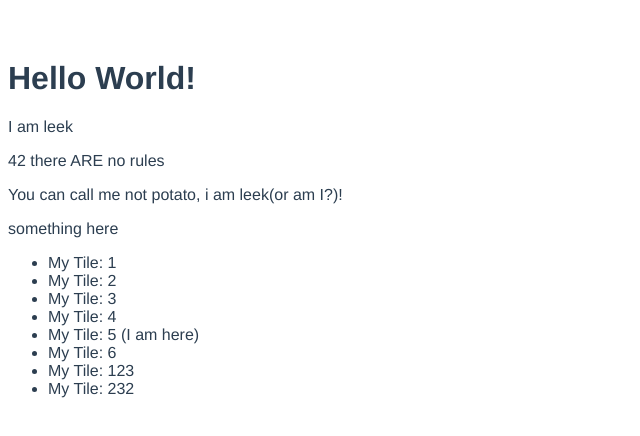
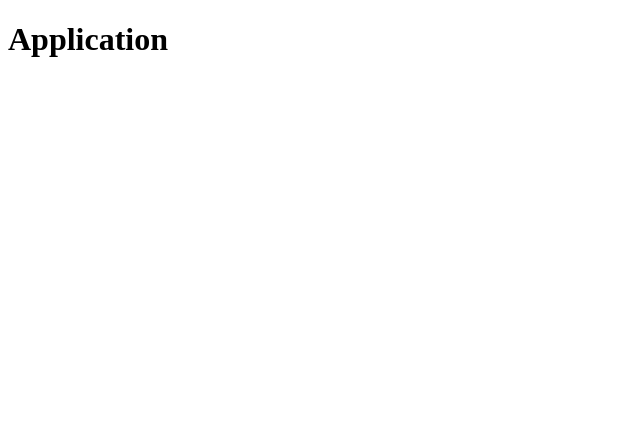
Before and after one commit to AlyxMoon/epicodus-team02-leek-quest, a Vue app in the folder client/: page / in a window 1280 px wide. Shown: the top 436 px of the page, without its empty margins (0-640 px from the left). Built offline with nearby package versions, Linux system fonts and the light colour scheme.

Commit message:
add pages and placeholder content

```diff
--- a/client/package.json
+++ b/client/package.json
@@ -1,5 +1,5 @@
 {
-  "name": "client",
+  "name": "leek-quest-client",
   "version": "0.1.0",
   "private": true,
   "scripts": {
--- a/client/src/App.vue
+++ b/client/src/App.vue
@@ -1,31 +1,12 @@
 <template>
-  <!-- <img alt="Vue logo" src="./assets/logo.png"> -->
-  <!-- <HelloWorld msg="Welcome to Your Vue.js App"/> -->
-  <div>
-    <MyLeek />
-  </div>
-
+  <h1>Application</h1>
 </template>
 
 <script>
-// import HelloWorld from './components/HelloWorld.vue'
-import MyLeek from './components/MyLeek.vue'
-
 export default {
   name: 'App',
-  components: {
-    // HelloWorld,
-    MyLeek,
-  }
 }
 </script>
 
 <style>
-#app {
-  font-family: Avenir, Helvetica, Arial, sans-serif;
-  -webkit-font-smoothing: antialiased;
-  -moz-osx-font-smoothing: grayscale;
-  color: #2c3e50;
-  margin-top: 60px;
-}
 </style>
--- a/client/src/components/HelloWorld.vue
+++ /dev/null
@@ -1,62 +0,0 @@
-<template>
-  <div class="hello">
-    <h1>{{ msg }}</h1>
-    <p>{{ myDataItem }}</p>
-    <p>
-      For a guide and recipes on how to configure / customize this project,<br>
-      check out the
-      <a href="https://cli.vuejs.org" target="_blank" rel="noopener">vue-cli documentation</a>.
-    </p>
-    <h3>Installed CLI Plugins</h3>
-    <ul>
-      <li><a href="https://github.com/vuejs/vue-cli/tree/dev/packages/%40vue/cli-plugin-babel" target="_blank" rel="noopener">babel</a></li>
-      <li><a href="https://github.com/vuejs/vue-cli/tree/dev/packages/%40vue/cli-plugin-eslint" target="_blank" rel="noopener">eslint</a></li>
-    </ul>
-    <h3>Essential Links</h3>
-    <ul>
-      <li><a href="https://vuejs.org" target="_blank" rel="noopener">Core Docs</a></li>
-      <li><a href="https://forum.vuejs.org" target="_blank" rel="noopener">Forum</a></li>
-      <li><a href="https://chat.vuejs.org" target="_blank" rel="noopener">Community Chat</a></li>
-      <li><a href="https://twitter.com/vuejs" target="_blank" rel="noopener">Twitter</a></li>
-      <li><a href="https://news.vuejs.org" target="_blank" rel="noopener">News</a></li>
-    </ul>
-    <h3>Ecosystem</h3>
-    <ul>
-      <li><a href="https://router.vuejs.org" target="_blank" rel="noopener">vue-router</a></li>
-      <li><a href="https://vuex.vuejs.org" target="_blank" rel="noopener">vuex</a></li>
-      <li><a href="https://github.com/vuejs/vue-devtools#vue-devtools" target="_blank" rel="noopener">vue-devtools</a></li>
-      <li><a href="https://vue-loader.vuejs.org" target="_blank" rel="noopener">vue-loader</a></li>
-      <li><a href="https://github.com/vuejs/awesome-vue" target="_blank" rel="noopener">awesome-vue</a></li>
-    </ul>
-  </div>
-</template>
-
-<script>
-export default {
-  name: 'HelloWorld',
-  props: {
-    msg: String
-  },
-  data: () => ({
-    myDataItem: 42,
-  })
-}
-</script>
-
-<!-- Add "scoped" attribute to limit CSS to this component only -->
-<style scoped>
-h3 {
-  margin: 40px 0 0;
-}
-ul {
-  list-style-type: none;
-  padding: 0;
-}
-li {
-  display: inline-block;
-  margin: 0 10px;
-}
-a {
-  color: #42b983;
-}
-</style>
--- a/client/src/components/MyLeek.vue
+++ /dev/null
@@ -1,43 +0,0 @@
-<template>
-  <div>
-    <h1>Hello World!</h1>
-    <p>I am leek</p>
-    <p>{{ myVal }} {{gameRules}}</p>
-    <p>You can call me {{ myName + '(or am I?)' }}!</p>
-    <p>{{ myMethod() }}</p>
-
-    <ul>
-      <li
-        v-for="(tile, index) in tiles"
-        :key="tile"
-      >
-        My Tile: {{ tile }}
-        <span v-if="index == playerPosition">(I am here)</span>
-      </li>
-    </ul>
-  </div>
-</template>
-
-<script>
-export default {
-  data: () => ({
-    myVal: 42,
-    myName: "not potato, i am leek",
-    gameRules: "there ARE no rules",
-    tiles: [1, 2, 3, 4, 5, 6, 123, 232],
-    playerPosition: 4,
-  }),
-
-  methods: {
-    someOtherMethod () {
-      return this.myMethod()
-    },
-    myMethod () {
-      return 'something here'
-    }
-  }
-}
-</script>
-
-<style scoped>
-</style>
```
Also changed, not shown: client/src/pages/Game.vue (added, +14 -0 lines), client/src/pages/Home.vue (added, +14 -0 lines), client/src/pages/Login.vue (added, +14 -0 lines), client/src/pages/Register.vue (added, +14 -0 lines), client/src/assets/logo.png (deleted), 1 other file (tests, documents, lock files or other folders).
